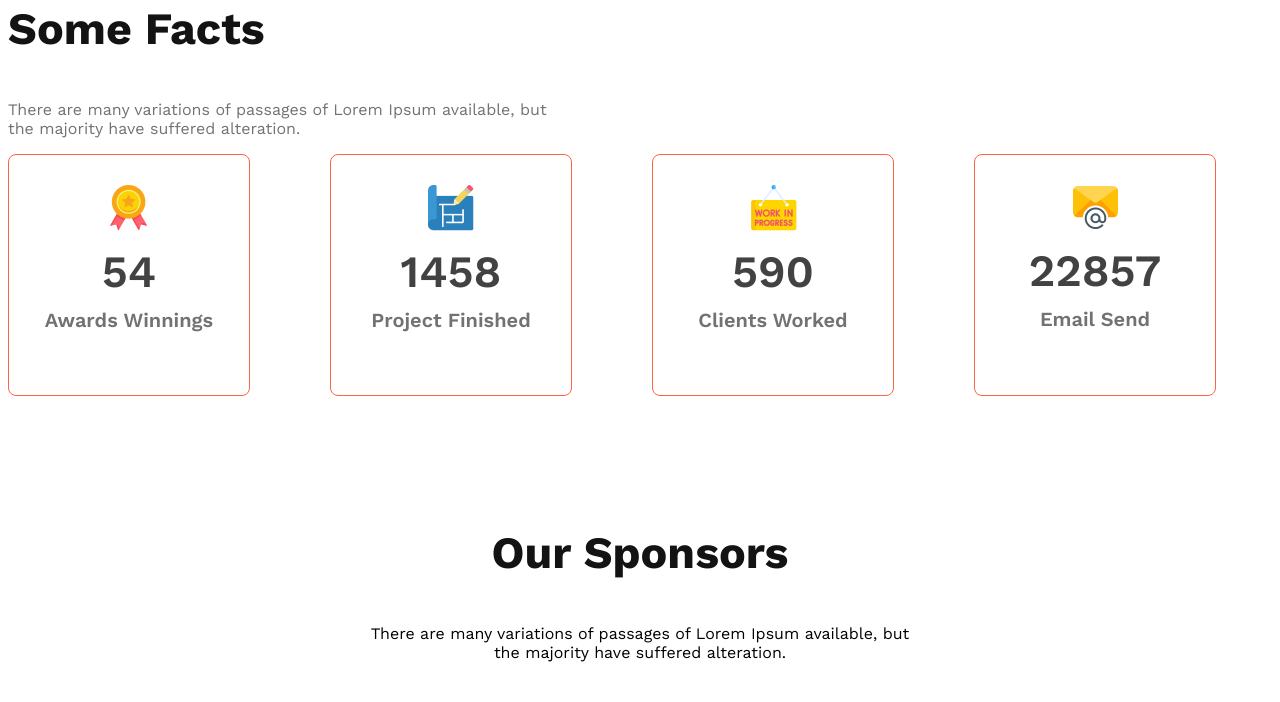
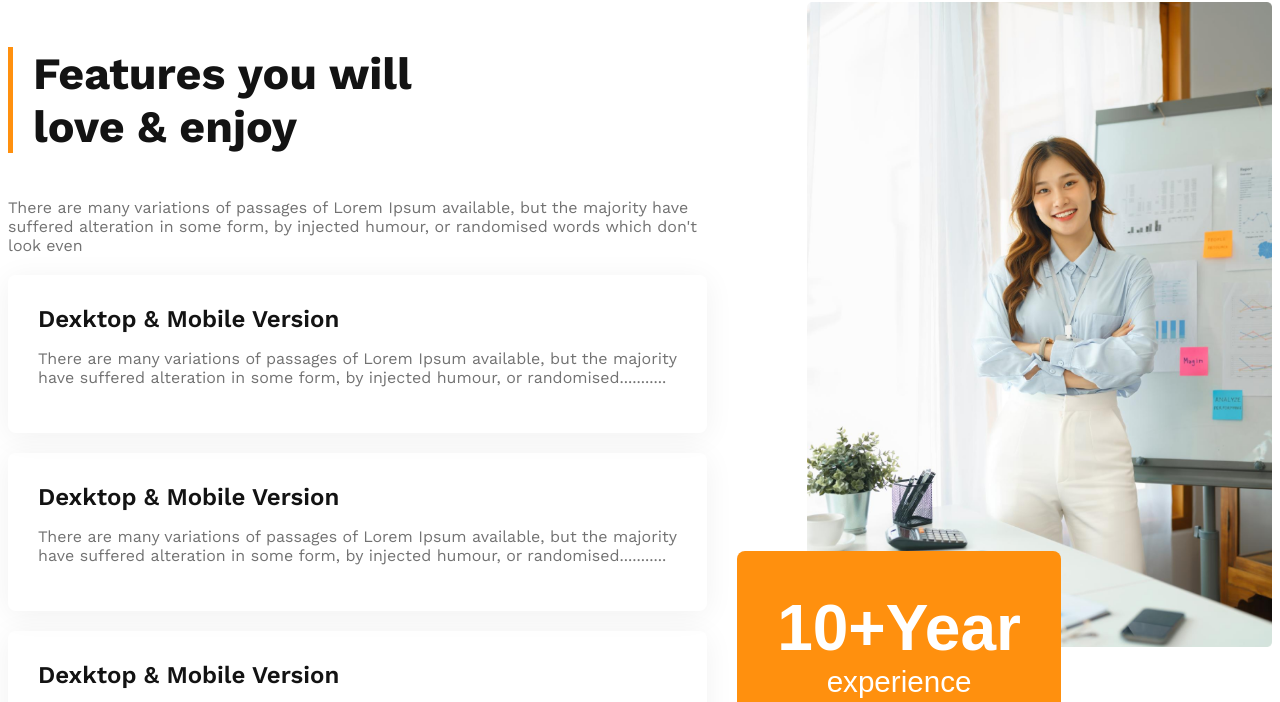
Before and after one commit to afrinaswarna/g3-architect-website, a plain HTML site: page index.html in a window 1280 px wide. Shown: the part 2131-2833 px from the top of the page. Drawn offline with nearby package versions, Linux system fonts and the light colour scheme.

Commit message:
feature section added with responsive styles

```diff
--- a/index.html
+++ b/index.html
@@ -34,6 +34,7 @@
         </div>
     </header>
     <main>
+        <!-- team section -->
         <section class="teams display-flex">
             <div class="team-img-container">
                 <img src="./images/team1.png" alt="tow architect discussing something">
@@ -52,6 +53,36 @@
             </div>
 
         </section>
+        <!-- feature section -->
+         <section class="feature display-flex">
+            <div class="feature-content">
+                <h3 id="feature-left-border" class="section-title">Features you will <br> love & enjoy</h3>
+                <p class="text-light-gray">There are many variations of passages of Lorem Ipsum available, but the majority have suffered alteration in some form, by injected humour, or randomised words which don't look even</p>
+                <div class="feature-card">
+                    <h3 class="feature-title">Dexktop & Mobile Version</h3>
+                    <p class="text-light-gray">There are many variations of passages of Lorem Ipsum available, but the majority have suffered alteration in some form, by injected humour, or randomised...........</p>
+                </div>
+                <div class="feature-card">
+                    <h3 class="feature-title">Dexktop & Mobile Version</h3>
+                    <p class="text-light-gray">There are many variations of passages of Lorem Ipsum available, but the majority have suffered alteration in some form, by injected humour, or randomised...........</p>
+                </div>
+                <div class="feature-card">
+                    <h3 class="feature-title">Dexktop & Mobile Version</h3>
+                    <p class="text-light-gray">There are many variations of passages of Lorem Ipsum available, but the majority have suffered alteration in some form, by injected humour, or randomised...........</p>
+                </div>
+                <div class="feature-card">
+                    <h3 class="feature-title">Dexktop & Mobile Version</h3>
+                    <p class="text-light-gray">There are many variations of passages of Lorem Ipsum available, but the majority have suffered alteration in some form, by injected humour, or randomised...........</p>
+                </div>
+
+            </div>
+            <div class="feature-img">
+                <img src="./images/architect.png" alt="">
+                <button id="special" class="btn-primary"><span id="year">10+Year</span><br>
+                   <span id="experience">experience</span>
+                </button>
+            </div>
+         </section>
         <!-- some facts section -->
         <section class="">
             <h3 class="section-title">Some Facts</h3>
--- a/styles/architect.css
+++ b/styles/architect.css
@@ -111,7 +111,47 @@ font-weight: 500;
     color: #FF900E;
 
 }
+/* feature related styles */
+#feature-left-border{
+border-left: 5px solid #FF900E;
+padding-left: 20px;
+}
+.feature{
+    gap: 100px;
+}
+.feature-card{
+    padding: 30px;
+    box-shadow: 0px 4px 30px 0px rgba(0, 0, 0, 0.06);
+    margin-bottom: 20px;
+    border-radius:8px ;
+    margin-top: 20px;
+}
+.feature-title{
+    font-weight: 600;
+    font-size: 1.5rem;
+    color: #131313;
+    margin-top: 0px;
+    margin-bottom: 0px;
 
+}
+.feature-img img{
+        width: 100%;
+    }
+
+#special{
+    padding: 40px;
+    margin-top: -100px;
+    margin-left: -70px;
+}
+#year{
+    font-weight: 700;
+    font-size: 4rem;
+}
+
+#experience{
+    font-weight: 500;
+    font-size: 1.85rem;
+}
 /* some facts related styles */
 .facts-container{
     display: grid;
@@ -160,10 +200,10 @@ font-weight: 500;
 }
 /* responsive media query */
 @media screen and (max-width:576px){
-    .navbar, .nav-items , .teams{
+    .navbar, .nav-items , .teams ,.feature{
         flex-direction: column;
     }
-    .team-img-container ,.facts-container ,.sponsor-companies{
+    .team-img-container ,.facts-container ,.sponsor-companies {
         grid-template-columns: repeat(1,1fr);
     }
     .team-feature{
@@ -173,12 +213,17 @@ font-weight: 500;
         justify-items: center;
         gap: 20px;
     }
+    #special{
+        margin-top: 0px;
+        margin-left: 20px;
+    }
+
 }
 
 
 @media screen and (min-width:576px) and (max-width:992px)
 {
-    .teams{
+    .teams ,.feature{
         flex-direction: column;
     }
     .teams-feature{
@@ -193,4 +238,8 @@ font-weight: 500;
         gap: 50px;
         justify-items: center;
     }
+    #special{
+        margin: 0px;
+        margin-left: 20px;
+    }
 }
```
